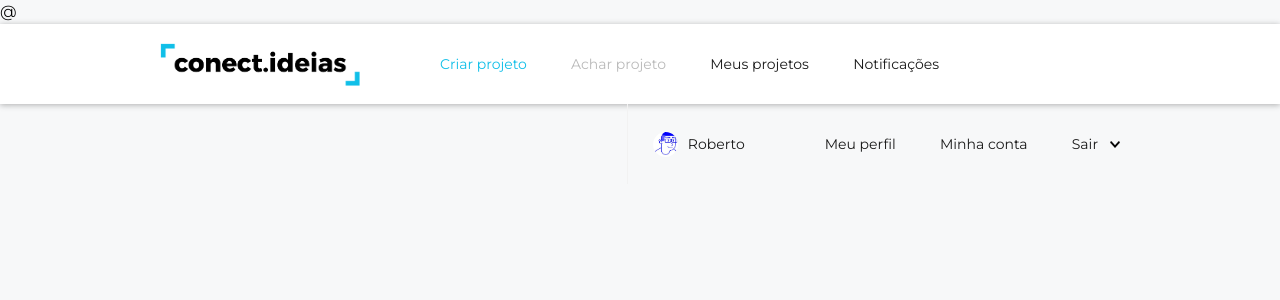
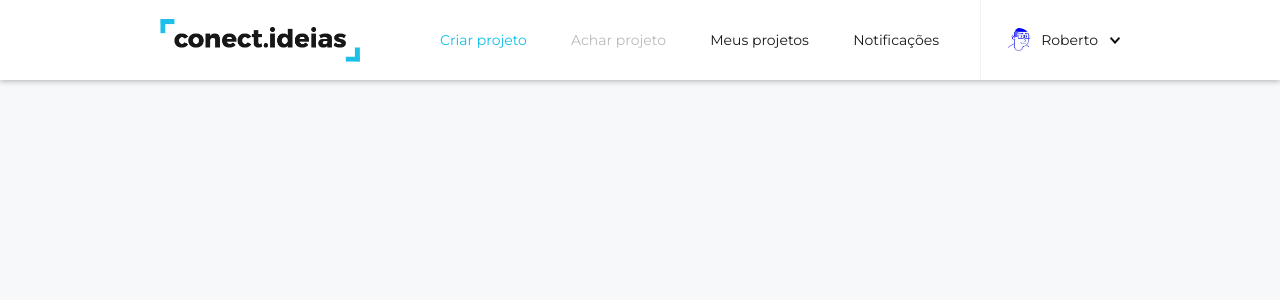
Before and after one commit to random-tecnologia/conect.ideias, a PHP site: page /editar_perfil.php in a window 1280 px wide. Shown: the top 300 px of the page. Run offline with PHP 8.4, Linux system fonts and the light colour scheme.

Commit message:
Finalizado menu dropdown

```diff
--- a/css/main.css
+++ b/css/main.css
@@ -121,7 +121,6 @@ form input {
   	height: 5px;
 }
 
-
 #separador {
   background-color: rgb(242, 242, 242);
   width: 1px;
@@ -129,7 +128,6 @@ form input {
   display: inline-block;
   float: left;
 }
-
 
 #perfil {
 	display: inline-block;
@@ -156,6 +154,48 @@ form input {
 	float: right;
 	margin-top: 37px;
 	margin-left: 12px;
+}
+
+#dropdown {
+	transition: .2s ease-out;
+	border-radius: 0 0 3px 3px;
+	margin-top: -0px;
+	float: right;
+	width: 158px;
+	margin-right: -20px;
+	background-color: white;
+	height: 112px;
+	-webkit-box-shadow: 0px 1px 6px 0px rgba(0, 0, 0, 0.3);
+	        box-shadow: 0px 1px 6px 0px rgba(0, 0, 0, 0.3);
+}
+
+.esconder {
+	opacity: 0;
+}
+
+#dropdown:hover {
+	visibility: visible;
+	opacity: 1;
+}
+
+#dropdown ul {
+	margin-top: 3px;
+	margin-left: 30px;
+}
+
+#dropdown ul li {
+	display: block;
+	padding: 0;
+	margin: 0;
+	line-height: 30px;
+}
+
+#unifica-menu {
+	width: 158px;
+	background-color: white;
+	height: 5px;
+	float: right;
+	margin-top: -5px;
 }
 
 /* /////////
--- a/editar_perfil.php
+++ b/editar_perfil.php
@@ -2,8 +2,8 @@
 <html lang="pt-br">
 <head>
   <meta charset="UTF-8">
-  <title>Conect.Ideias | Entrar</title>
-  <link rel="stylesheet" href="css/main.css">@
+  <title>Conect.Ideias | Editar perfil</title>
+  <link rel="stylesheet" href="css/main.css">
   <link href="https://fonts.googleapis.com/css?family=Lato:400,400i,700,700i|Montserrat:400,500,600,700" rel="stylesheet">
   <link rel="icon" href="img/favicon.png" sizes="32x32" type="image/png">
 </head>
@@ -17,17 +17,28 @@
         <li><a href="meus_projetos.php">Meus projetos</a></li>
         <li><a href="notificacoes.php">Notificações</a></li>
       </ul>
-      <div id="perfil" tabindex="0" class="onclick-menu">
+      <div id="perfil" onclick="toggleDropdown();">
         <div id="separador"></div>
           <img id="avatar" src="img/avatar_kaique.jpg" alt="Avatar">
           <span id="nome">Roberto</span>
         <img id="seta" src="img/icone.png">
-        <ul id="dropdown" class="onclick-menu-content">
+      </div>
+      <div id="dropdown" class="esconder">
+        <div id="unifica-menu"></div>
+        <ul>
           <li><a href="perfil.php">Meu perfil</a></li>
           <li><a href="conta.php">Minha conta</a></li>
           <li><a href="sair.php">Sair</a></li>
         </ul>
       </div>
   </nav>
+
+  <script type="text/javascript">
+    function toggleDropdown(){
+      var dropdown = document.getElementById("dropdown");
+      dropdown.classList.toggle("esconder");
+    };
+  </script>
+
 </body>
 </html>
```
Also changed, not shown: img/logo.png.
